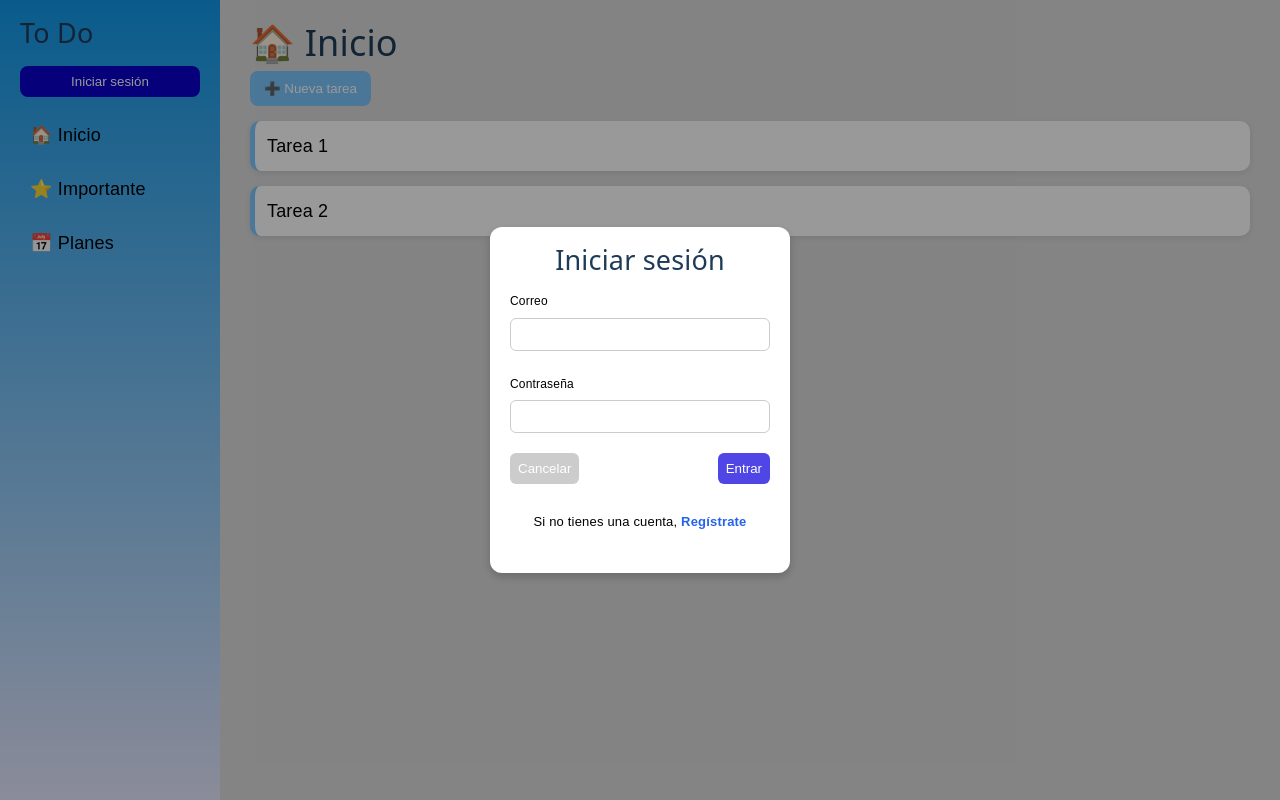
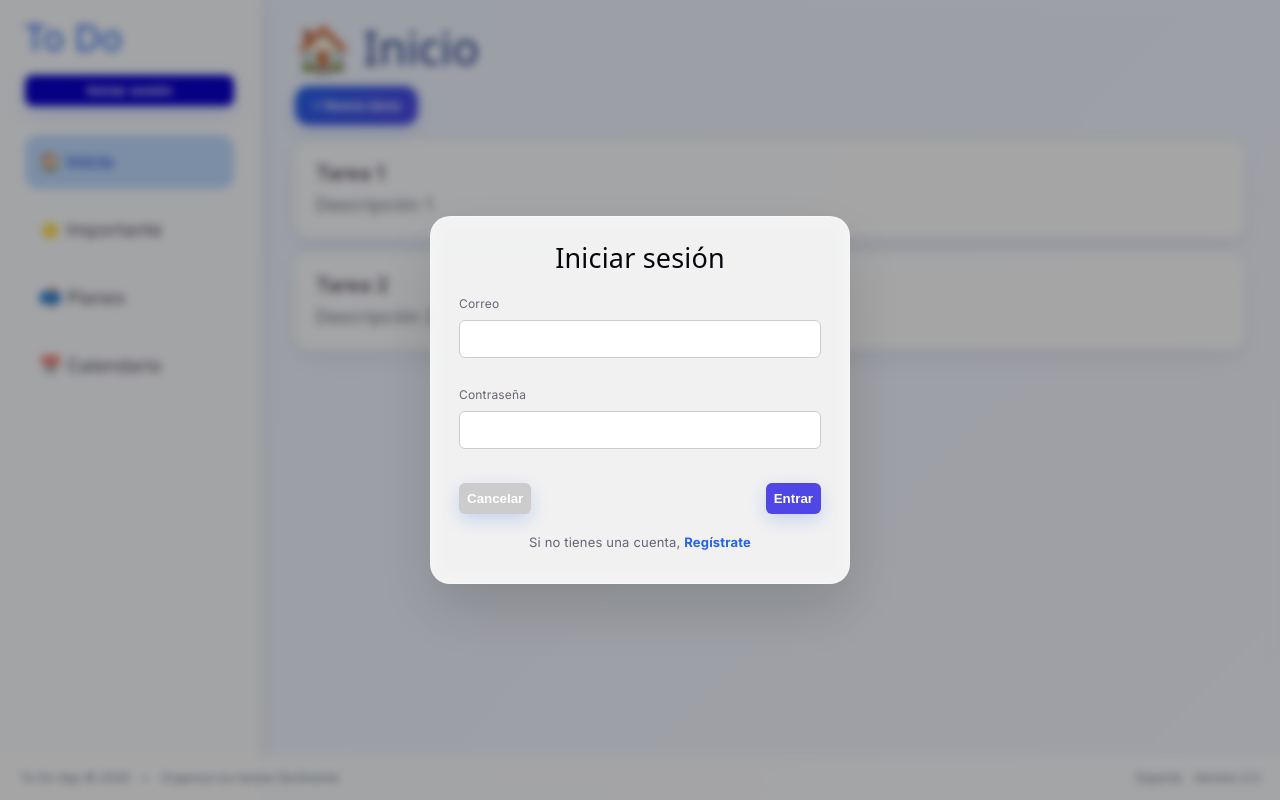
Before and after one commit to Cristopher963/marcos-y-desarrollo, a React (Vite) app: page / in a window 1280 px wide. Both pictures are taken after a click on the button "Iniciar sesión". Built offline with nearby package versions, Linux system fonts and the light colour scheme.

Commit message:
Cambie vista y agregue mas cosas (falta cambiar unas cuantas)

```diff
--- a/package.json
+++ b/package.json
@@ -11,6 +11,7 @@
   },
   "dependencies": {
     "react": "^19.2.4",
+    "react-calendar": "^6.0.1",
     "react-dom": "^19.2.4"
   },
   "devDependencies": {
--- a/src/App.css
+++ b/src/App.css
@@ -1,4 +1,5 @@
-/* RESET */
+@import url('https://fonts.googleapis.com/css2?family=Inter:wght@400;500;600;700&display=swap');
+
 * {
   margin: 0;
   padding: 0;
@@ -6,115 +7,186 @@
 }
 
 body {
-  font-family: Arial, sans-serif;
-  background: #f5fbff;
+  font-family: 'Inter', sans-serif;
+  background: linear-gradient(135deg, #eef4ff, #f5f7ff);
 }
 
-/* APP LAYOUT */
 .app {
   display: flex;
-  height: 100vh;
+  min-height: 100vh;
 }
 
 /* SIDEBAR */
+
 .sidebar {
-  width: 220px;
-  background: linear-gradient(180deg, #1098e8, #e6e8ff);
-  padding: 20px;
-  color: #000000;
-  flex-shrink: 0;
+  width: 260px;
+  background: rgba(255, 255, 255, 0.7);
+  backdrop-filter: blur(12px);
+  border-right: 1px solid rgba(255, 255, 255, 0.3);
+  padding: 25px;
+  display: flex;
+  flex-direction: column;
+  gap: 14px;
+
+  box-shadow: 4px 0 20px rgba(0, 0, 0, 0.05);
 }
 
 .sidebar h2 {
-  margin-bottom: 20px;
-  color: #1f3b57;
+  font-size: 2rem;
+  color: #2563eb;
+  margin-bottom: 10px;
 }
 
 .sidebar p {
-  padding: 10px;
-  border-radius: 8px;
+  padding: 14px;
+  border-radius: 14px;
   cursor: pointer;
-  margin-bottom: 8px;
-  transition: 0.2s;
+  transition: 0.2s ease;
+  font-weight: 500;
 }
 
 .sidebar p:hover {
-  background: white;
+  background: #dbeafe;
+  transform: translateX(4px);
 }
 
 .sidebar p.active {
-  background: white;
-  font-weight: bold;
+  background: #bfdbfe;
+  color: #1d4ed8;
 }
 
 /* MAIN */
+
 .main {
   flex: 1;
-  padding: 30px;
-  background: #dbdbdb;
-  color: #000000;
+  padding: 35px;
 }
 
 .main h1 {
-  margin-bottom: 15px;
-  color: #1f3b57;
+  font-size: 2.5rem;
+  margin-bottom: 25px;
+  color: #1e3a8a;
+}
+
+/* BUTTON */
+
+button {
+  border: none;
+  background: linear-gradient(135deg, #2563eb, #4f46e5);
+  color: white;
+  padding: 12px 18px;
+  border-radius: 14px;
+  cursor: pointer;
+  font-weight: 600;
+  transition: 0.2s ease;
+  box-shadow: 0 6px 18px rgba(37, 99, 235, 0.2);
+}
+
+button:hover {
+  transform: translateY(-2px);
+  filter: brightness(1.05);
 }
 
 /* CARDS */
+
 .card {
-  background: white;
-  padding: 12px;
-  margin: 15px 0;
-  border-radius: 10px;
-  box-shadow: 0 2px 6px rgba(0,0,0,0.08);
-  border-left: 5px solid #7cc6fe;
-  transition: 0.2s;
+  margin-top: 16px;
+  background: rgba(255, 255, 255, 0.8);
+  backdrop-filter: blur(10px);
+  border-radius: 16px;
+  padding: 18px 20px;
+
+  border: 1px solid rgba(255, 255, 255, 0.4);
+  box-shadow: 0 10px 25px rgba(0, 0, 0, 0.06);
+  transition: all 0.25s ease;
+  cursor: pointer;
 }
 
 .card:hover {
-  transform: translateY(-2px);
+  transform: translateY(-5px) scale(1.01);
+  box-shadow: 0 15px 35px rgba(0, 0, 0, 0.10);
 }
 
-.card.importante {
-  border-left: 5px solid #ffb703;
-  margin-top: 25px;
+.card h3 {
+  font-size: 1.1rem;
 }
 
-.card.planes {
-  border-left: 5px solid #219ebc;
+.card p {
+  margin-top: 6px;
+  color: #6b7280;
 }
 
-/* INPUT */
-.inputBox {
+/* MODAL */
+
+.modalOverlay {
+  position: fixed;
+  inset: 0;
+  background: rgba(0, 0, 0, 0.35);
   display: flex;
-  gap: 10px;
+  justify-content: center;
+  align-items: center;
+  backdrop-filter: blur(4px);
+  z-index: 100;
+}
+
+.modal {
+  width: 100%;
+  max-width: 420px;
+  background: rgba(255, 255, 255, 0.9);
+  backdrop-filter: blur(12px);
+
+  border-radius: 20px;
+  padding: 28px;
+  box-shadow: 0 25px 60px rgba(0, 0, 0, 0.15);
+  border: 1px solid rgba(255, 255, 255, 0.3);
+}
+
+@keyframes showModal {
+  from {
+    opacity: 0;
+    transform: translateY(15px);
+  }
+
+  to {
+    opacity: 1;
+    transform: translateY(0);
+  }
+}
+
+.modal h2 {
   margin-bottom: 20px;
 }
 
-input {
-  flex: 1;
-  padding: 10px;
-  border: 1px solid #ccc;
-  border-radius: 8px;
-  outline: none;
+.modal form {
+  display: flex;
+  flex-direction: column;
+  gap: 14px;
 }
 
-button {
-  padding: 10px 14px;
-  border: none;
-  background: #7cc6fe;
-  color: white;
-  border-radius: 8px;
-  cursor: pointer;
-  transition: 0.2s;
+input,
+select,
+textarea {
+  width: 100%;
+  padding: 14px;
+  border-radius: 14px;
+  border: 1px solid #d1d5db;
+  outline: none;
+  font-size: 0.95rem;
 }
 
-button:hover {
-  background: #5bb3f5;
+textarea {
+  min-height: 120px;
+  resize: none;
+}
+
+.modalButtons {
+  display: flex;
+  gap: 10px;
 }
 
 /* RESPONSIVE */
-@media (max-width: 768px) {
+
+@media(max-width:900px) {
 
   .app {
     flex-direction: column;
@@ -122,69 +194,114 @@ button:hover {
 
   .sidebar {
     width: 100%;
-    display: flex;
-    justify-content: space-around;
+    flex-direction: row;
     align-items: center;
-    padding: 10px;
+    overflow-x: auto;
   }
 
   .sidebar h2 {
     display: none;
   }
 
-  .sidebar p {
-    margin: 0;
-    padding: 8px;
-    font-size: 14px;
+}
+
+@media(max-width:600px) {
+
+  .main {
+    padding: 18px;
   }
 
-  .main {
-    padding: 15px;
+  .main h1 {
+    font-size: 2rem;
   }
 
-  .inputBox {
+  .modal {
+    margin: 20px;
+  }
+
+  .modalButtons {
     flex-direction: column;
   }
 
-  button {
-    width: 100%;
-  }
 }
 
-/* MODAL */
-.modalOverlay {
-  position: fixed;
-  top: 0;
-  left: 0;
-  width: 100%;
-  height: 100%;
-  background: rgba(0,0,0,0.4);
+/* CALENDARIO */
 
-  display: flex;
-  justify-content: center;
-  align-items: center;
+.calendarContainer{
+  width:100%;
+  display:flex;
+  justify-content:center;
 }
 
-.modal {
-  background: white;
-  padding: 20px;
-  border-radius: 12px;
-  width: 300px;
-
-  box-shadow: 0 4px 10px rgba(0,0,0,0.2);
+.react-calendar{
+  width:100% !important;
+  max-width:none !important;
+  border:none !important;
+  border-radius:20px;
+  padding:20px;
+  background:rgba(255,255,255,0.8) !important;
+  backdrop-filter:blur(10px);
+  box-shadow:0 10px 25px rgba(0,0,0,0.06);
+  font-family:'Inter',sans-serif;
 }
 
-.modal h2 {
-  margin-bottom: 15px;
+.react-calendar__tile{
+  height:70px;
+  border-radius:14px;
+  font-size:16px;
+  transition:0.2s ease;
 }
 
-.modal input {
-  width: 100%;
-  margin-bottom: 10px;
+.react-calendar__tile:hover{
+  background:#dbeafe !important;
 }
 
-.modalButtons {
-  display: flex;
-  justify-content: space-between;
-  margin-top: 10px;
+.react-calendar__tile--active{
+  background:#2563eb !important;
+  color:white !important;
 }
+
+.react-calendar__navigation button{
+  font-size:18px;
+  font-weight:600;
+  color:#1e3a8a;
+  min-width:50px;
+  background:none;
+}
+
+.react-calendar__month-view__weekdays{
+  text-align:center;
+  font-weight:600;
+  color:#64748b;
+  margin-bottom:10px;
+}
+
+.react-calendar__month-view__days__day{
+  color:#111827;
+}
+
+.react-calendar__year-view .react-calendar__tile,
+.react-calendar__decade-view .react-calendar__tile,
+.react-calendar__century-view .react-calendar__tile{
+  padding:25px 10px;
+
+  font-size:16px;
+
+  border-radius:14px;
+
+  color:#111827;
+}
+
+.react-calendar__year-view .react-calendar__tile:hover,
+.react-calendar__decade-view .react-calendar__tile:hover,
+.react-calendar__century-view .react-calendar__tile:hover{
+  background:#dbeafe !important;
+}
+
+.react-calendar__year-view .react-calendar__tile--active,
+.react-calendar__decade-view .react-calendar__tile--active,
+.react-calendar__century-view .react-calendar__tile--active{
+  background:#2563eb !important;
+
+  color:white !important;
+}
--- a/src/App.jsx
+++ b/src/App.jsx
@@ -1,8 +1,10 @@
 import { useState } from "react";
 import Registro from "./Componentes/Registro";
+import Footer from "./Componentes/Footer";
 import Inicio from "./Paginas/Inicio";
 import Importante from "./Paginas/Importante";
 import Planes from "./Paginas/Planes";
+import Calendario from "./Paginas/Calendario";
 import "./App.css";
 
 function App() {
@@ -16,9 +18,30 @@ function App() {
 
         <Registro />
 
-        <p onClick={() => setSection("Inicio")}>🏠 Inicio</p>
-        <p onClick={() => setSection("Importante")}>⭐ Importante</p>
-        <p onClick={() => setSection("Planes")}>📅 Planes</p>
+        <p
+          className={section === "Inicio" ? "active" : ""}
+          onClick={() => setSection("Inicio")}
+        >
+          🏠 Inicio
+        </p>
+        <p
+          className={section === "Importante" ? "active" : ""}
+          onClick={() => setSection("Importante")}
+        >
+          ⭐ Importante
+        </p>
+        <p
+          className={section === "Planes" ? "active" : ""}
+          onClick={() => setSection("Planes")}
+        >
+          📫 Planes
+        </p>
+        <p
+          className={section === "Calendario" ? "active" : ""}
+          onClick={() => setSection("Calendario")}
+        >
+          📅 Calendario
+        </p>
       </div>
 
       <div className="main">
@@ -26,9 +49,10 @@ function App() {
         {section === "Inicio" && <Inicio />}
         {section === "Importante" && <Importante />}
         {section === "Planes" && <Planes />}
+        {section === "Calendario" && <Calendario />}
 
       </div>
-
+      <Footer />
     </div>
   );
 }
--- /dev/null
+++ b/src/Componentes/Footer.css
@@ -0,0 +1,33 @@
+.footer{
+  position: fixed;
+  bottom: 0;
+  left: 0;
+  width: 100%;
+  height: 45px;
+  background: rgba(255,255,255,0.7);
+  backdrop-filter: blur(10px);
+  border-top: 1px solid rgba(255,255,255,0.3);
+
+  display: flex;
+  justify-content: space-between;
+  align-items: center;
+  padding: 0 20px;
+  font-size: 12px;
+  color: #64748b;
+}
+
+.footerLeft,
+.footerRight{
+  display:flex;
+  align-items:center;
+  gap:12px;
+}
+
+.footerRight span{
+  cursor:pointer;
+  transition:0.2s ease;
+}
+
+.footerRight span:hover{
+  color:#2563eb;
+}
--- /dev/null
+++ b/src/Componentes/Footer.jsx
@@ -0,0 +1,23 @@
+import "./Footer.css";
+
+export default function Footer() {
+  return (
+    <footer className="footer">
+
+      <div className="footerLeft">
+        <span>To Do App © 2026</span>
+
+        <span>•</span>
+
+        <span>Organiza tus tareas fácilmente</span>
+      </div>
+
+      <div className="footerRight">
+        <span>Soporte</span>
+
+        <span>Version 2.0</span>
+      </div>
+
+    </footer>
+  );
+}
--- a/src/Componentes/Registro.css
+++ b/src/Componentes/Registro.css
@@ -15,24 +15,27 @@
 }
 
 /* MODAL */
-.modalOverlay {
+.modalOverlay{
   position: fixed;
   top: 0;
   left: 0;
   width: 100%;
   height: 100%;
-  background: rgba(0,0,0,0.4);
+  background: rgba(0,0,0,0.35);
 
   display: flex;
   justify-content: center;
   align-items: center;
+  z-index: 999;
 }
 
-.modal {
+.modal{
+  width: 100%;
+  max-width: 420px;
   background: white;
-  padding: 20px;
-  border-radius: 12px;
-  width: 300px;
+  border-radius: 24px;
+  padding: 28px;
+  margin: 0 auto;
 }
 
 .modal h2 {
@@ -97,3 +100,32 @@
 .switch-text span:hover {
   text-decoration: underline;
 }
+/* MENSAJE DE ÉXITO */
+.success-message {
+  color: green;
+  font-weight: bold;
+  font-size: 14px;
+  margin-top: 10px;
+  text-align: center;
+}
+/* BIENVENIDA LOGIN*/
+.welcomeOverlay {
+  position: fixed;
+  top: 0;
+  left: 0;
+  width: 100vw;
+  height: 100vh;
+  display: flex;
+  justify-content: center;
+  align-items: center;
+  background: rgba(0,0,0,0.2);
+  z-index: 9999;
+}
+
+.welcomeModal {
+  background: white;
+  padding: 20px 30px;
+  border-radius: 10px;
+  font-size: 18px;
+  font-weight: bold;
+}
--- a/src/Componentes/Registro.jsx
+++ b/src/Componentes/Registro.jsx
@@ -1,8 +1,10 @@
+import { createPortal } from "react-dom";
 import "./Registro.css";
 import { useState } from "react";
 
 export default function Registro() {
-
+  const [loginSuccess, setLoginSuccess] = useState(false);
+  const [registerSuccess, setRegisterSuccess] = useState(false);
   const [open, setOpen] = useState(false);
   const [view, setView] = useState("login");
 
@@ -14,16 +16,34 @@ export default function Registro() {
       </button>
 
       {/* MODAL */}
-      {open && (
-        <div className="modalOverlay">
-          <div className="modal">
+      {open &&
+        createPortal(
+          <div
+          className="modalOverlay"
+          onClick={() => setOpen(false)}
+        >
+          <div
+            className="modal"
+            onClick={(e) => e.stopPropagation()}
+          >
 
               {/* LOGIN */}
               {view === "login" && (
                 <>
                   <h2>Iniciar sesión</h2>
 
-                <form onSubmit={(e) => e.preventDefault()}>
+                  <form
+                    onSubmit={(e) => {
+                      e.preventDefault();
+
+                      setOpen(false);
+                      setLoginSuccess(true);
+
+                      setTimeout(() => {
+                        setLoginSuccess(false);
+                      }, 2000);
+                    }}
+                  >
 
                     <div className="input-group">
                       <label>Correo</label>
@@ -60,7 +80,17 @@ export default function Registro() {
                 <>
                   <h2>Crear Cuenta</h2>
 
-                <form onSubmit={(e) => e.preventDefault()}>
+                  <form
+                    onSubmit={(e) => {
+                      e.preventDefault();
+                      setRegisterSuccess(true);
+
+                      setTimeout(() => {
+                        setRegisterSuccess(false);
+                        setView("login");
+                      }, 2000);
+                    }}
+                  >
 
                     <div className="input-group">
                       <label>Nombre de usuario</label>
@@ -82,6 +112,12 @@ export default function Registro() {
                       <input type="password" required />
                     </div>
 
+                    {registerSuccess && (
+                      <p className="success-message">
+                        Te registraste correctamente.
+                      </p>
+                    )}
+
                     <div className="modalButtons">
                       <button type="button" onClick={() => setView("login")}>
                         Volver
@@ -96,6 +132,14 @@ export default function Registro() {
               )}
 
             </div>
+          </div>,
+          document.body
+        )}
+      {loginSuccess && (
+        <div className="welcomeOverlay">
+          <div className="welcomeModal">
+            Bienvenido
+          </div>
         </div>
       )}
     </>
--- /dev/null
+++ b/src/Paginas/Calendario.jsx
@@ -0,0 +1,25 @@
+import { useState } from "react";
+import Calendar from "react-calendar";
+import "react-calendar/dist/Calendar.css";
+
+export default function Calendario() {
+
+    const [fecha, setFecha] = useState(new Date());
+
+    return (
+        <div>
+
+            <h1>📅 Calendario</h1>
+
+            <div className="calendarContainer">
+
+                <Calendar
+                    onChange={setFecha}
+                    value={fecha}
+                />
+
+            </div>
+
+        </div>
+    );
+}
--- a/src/Paginas/Inicio.jsx
+++ b/src/Paginas/Inicio.jsx
@@ -23,7 +23,7 @@ export default function Inicio() {
         setSelectedTask(null);
         setShowModal(true);
       }}>
-        ➕ Nueva tarea
+        + Nueva tarea
       </button>
 
       {tareas.map((tarea) => (
@@ -33,14 +33,33 @@ export default function Inicio() {
           onClick={() => abrirModal(tarea)}
           style={{ cursor: "pointer" }}
         >
-          {tarea.titulo}
+
+          <div>
+            <h3>{tarea.titulo}</h3>
+
+            <p
+              style={{
+                marginTop: "6px",
+                color: "#6b7280",
+              }}
+            >
+              {tarea.descripcion}
+            </p>
+          </div>
+
         </div>
       ))}
 
       {/* MODAL */}
       {showModal && (
-        <div className="modalOverlay">
-          <div className="modal">
+        <div
+          className="modalOverlay"
+          onClick={() => setShowModal(false)}
+        >
+          <div
+            className="modal"
+            onClick={(e) => e.stopPropagation()}
+          >
 
             <h2>
               {selectedTask ? "Editar tarea" : "Crear tarea"}
@@ -66,6 +85,8 @@ export default function Inicio() {
                 <option value="urgente">Urgente</option>
               </select>
 
+              <textarea placeholder="Notas"></textarea>
+
               <div className="modalButtons">
                 <button
                   type="button"
--- a/src/Paginas/Planes.jsx
+++ b/src/Paginas/Planes.jsx
@@ -1,7 +1,7 @@
 export default function Planes() {
   return (
     <div>
-      <h1>📅 Planes</h1>
+      <h1>📫 Planes</h1>
       <div className="card planes">Estudiar</div>
       <div className="card planes">Reunión mañana</div>
     </div>
```
Also changed, not shown: 1 other file (tests, documents, lock files or other folders). Lines whose indentation alone changed are shown as unchanged.
